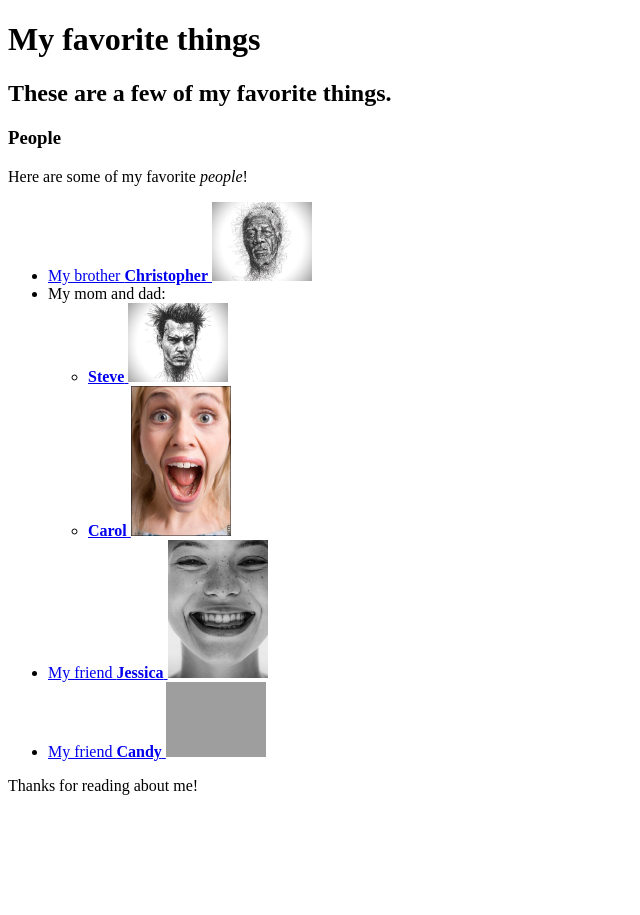
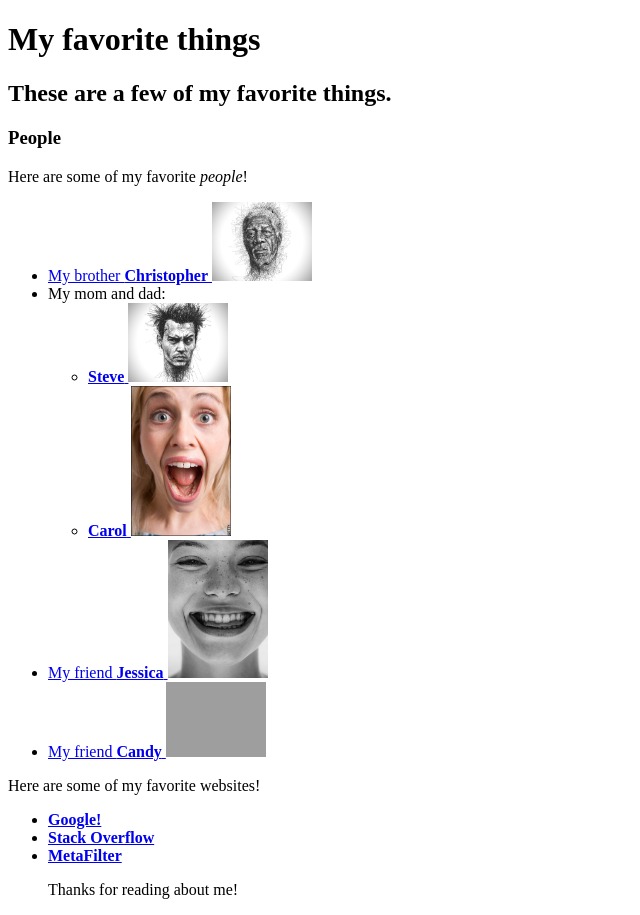
Before and after one commit to JakeOrichmond/my-first-webpage, a plain HTML site: page favorite-things.html in a window 1280 px wide. Shown: the whole page, without its empty margins (0-640 px from the left). Before the commit the page ends 811 px from the top, so only its background shows below. Drawn offline with Linux system fonts and the light colour scheme; grey boxes are pictures that could not be loaded.

Commit message:
added favorite website links and fixed image link

```diff
--- a/favorite-things.html
+++ b/favorite-things.html
@@ -46,6 +46,23 @@
         </a>
       </li>
     </ul>
+    <p>Here are some of my favorite websites!</p>
+    <ul>
+      <li>
+        <a href="http://google.com">
+          <strong>Google!</strong>
+        </a>
+      </li>
+      <li>
+        <a href="http://stackoverflow.com">
+          <strong>Stack Overflow</strong>
+        </a>
+      </li>
+      <li>
+        <a href="http://metafilter.com">
+          <strong>MetaFilter</strong>
+        </a>
+      </li>
 
     <p>Thanks for reading about me!</p>
   </body>
```
